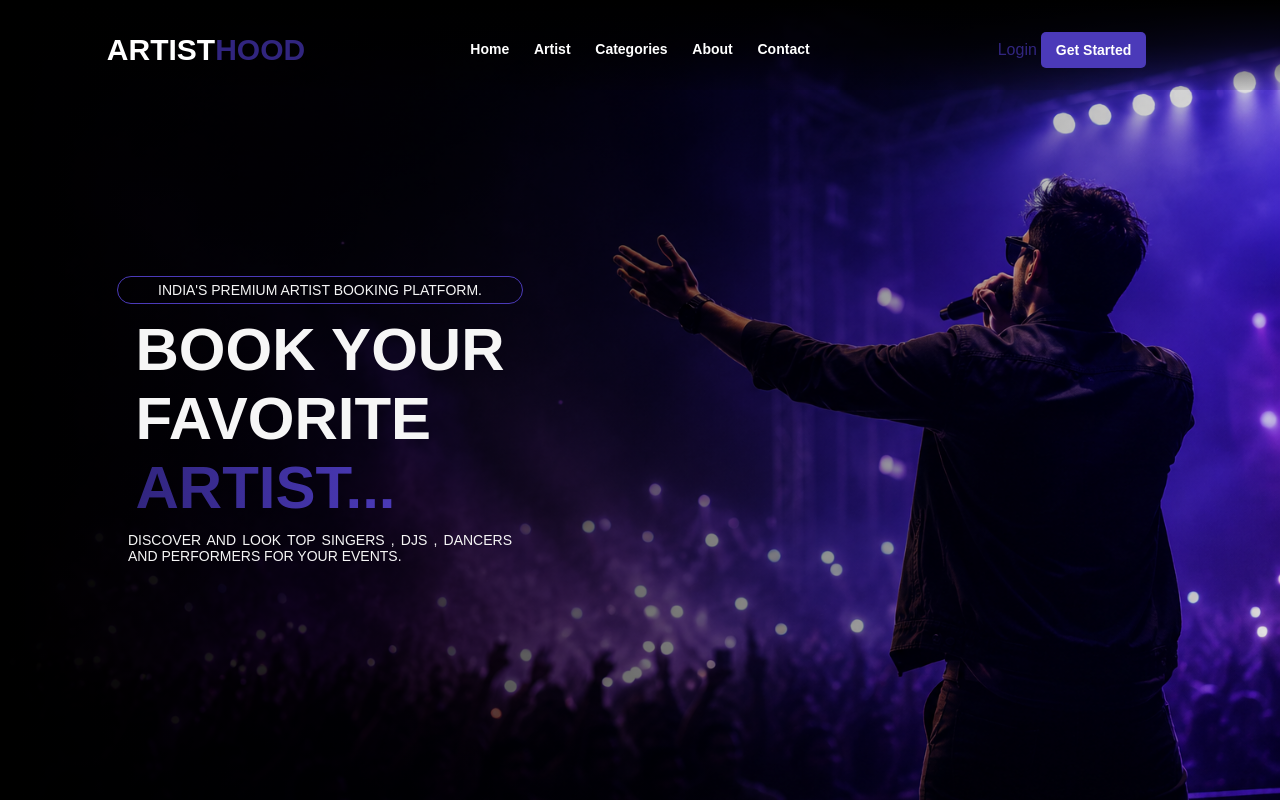
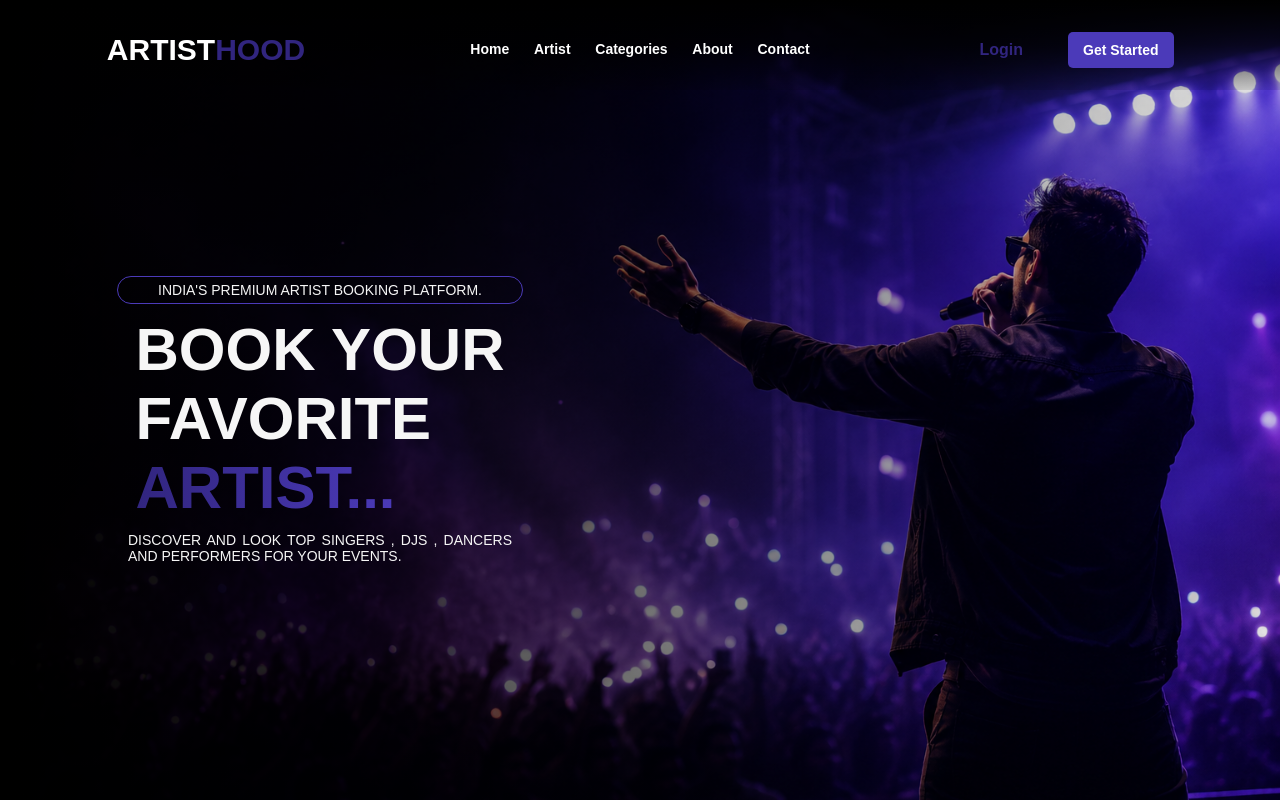
Before and after one commit to pasiabhishek/ArtistHood, a React (Vite) app: page / in a window 1280 px wide. Built offline with nearby package versions, Linux system fonts and the light colour scheme; the HTML template or start-up script is replaced by a standard one.

Commit message:
Update App.css

```diff
--- a/src/App.css
+++ b/src/App.css
@@ -99,7 +99,7 @@
 
 .logsign button {
     padding: 10px 15px;
-    margin: 4px;
+    margin: 20px;
     background-color: var(--btn-bg);
     color: white;
     border-radius: 5px;
@@ -112,6 +112,10 @@
 
 .logsign .login {
     background: transparent;
+        padding: 10px 25px;
+        font-weight: bolder;
+
+
 }
 
 .logsign .login:hover {
```
